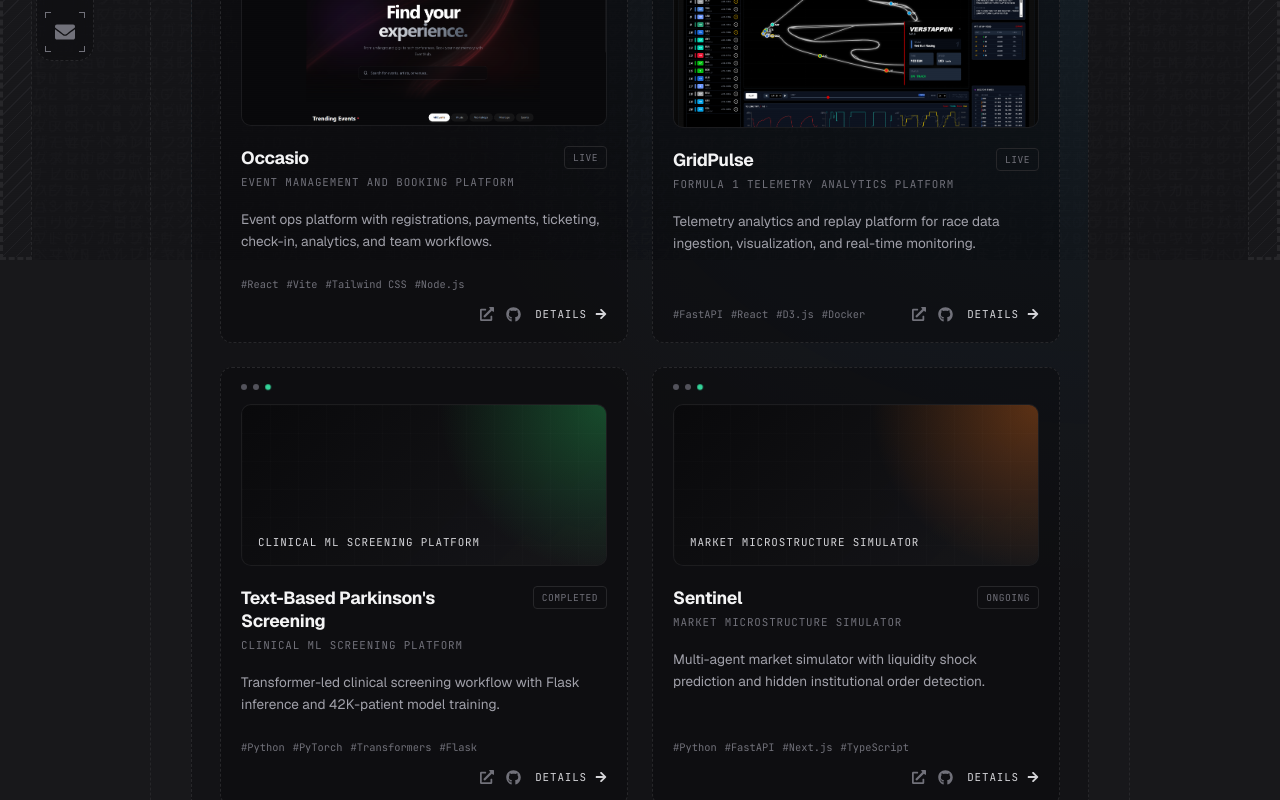
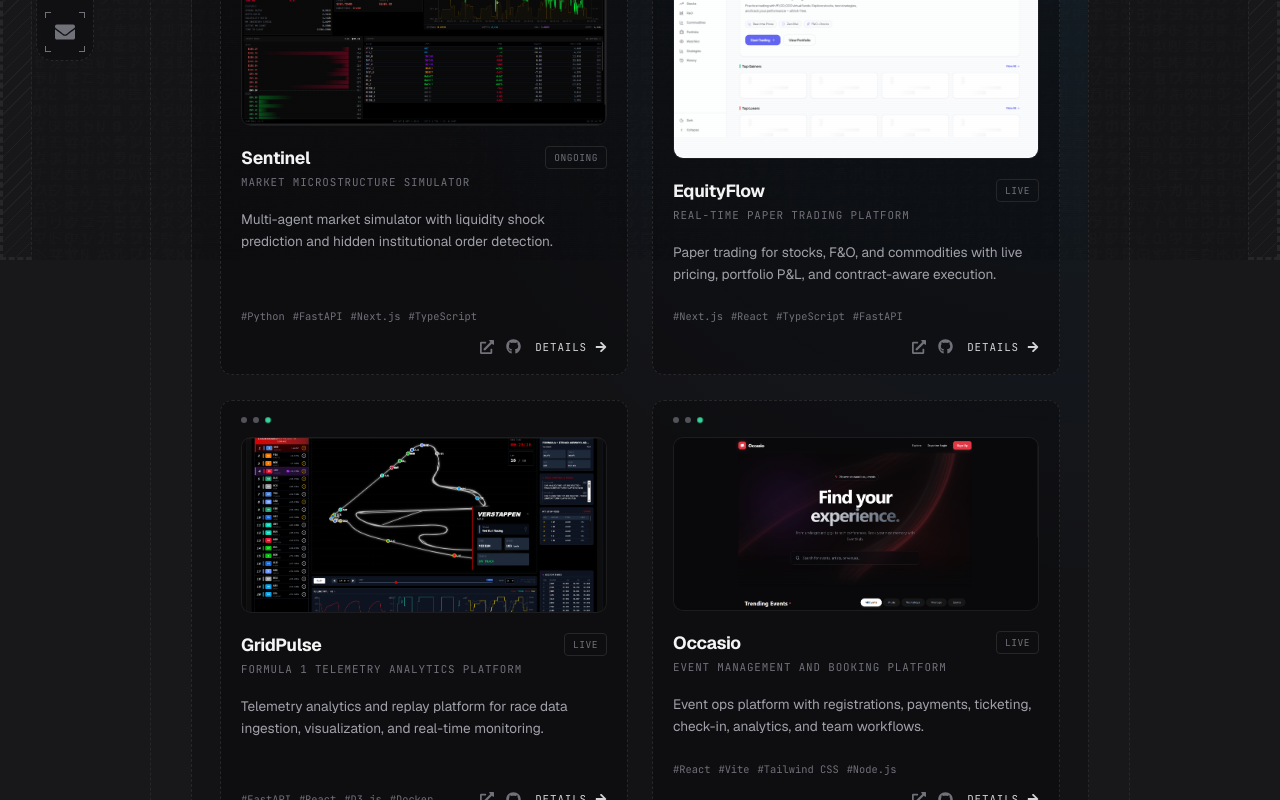
Before and after one commit to macayu17/ayushworks, a React (Vite) app: page /projects in a window 1280 px wide. Shown: the part 540-1340 px from the top of the page. Built offline with nearby package versions, Linux system fonts and the light colour scheme; a web font is replaced by a local one.

Commit message:
Rearranged the projects

```diff
--- a/src/data/projects.js
+++ b/src/data/projects.js
@@ -3,8 +3,9 @@ import gridPulseImage from '../assets/images/f1.png';
 import equityFlowImage from '../assets/images/equityflow.png';
 import attendlyImage from '../assets/images/attendly.png';
 import vectorImage from '../assets/images/vector.png';
+import sentinelImage from '../assets/images/Sentinel.png';
 
-export const projectCatalog = [
+const rawProjectCatalog = [
   {
     slug: 'occasio',
     title: 'Occasio',
@@ -90,7 +91,7 @@ export const projectCatalog = [
     tags: ['Python', 'FastAPI', 'Next.js', 'TypeScript', 'WebSockets', 'XGBoost'],
     github: 'https://github.com/macayu17/SENTINEL',
     live: 'https://sentinel.ayushh.in/',
-    image: null,
+    image: sentinelImage,
     accent: '#f97316'
   },
   {
@@ -183,6 +184,23 @@ export const projectCatalog = [
   }
 ];
 
+const projectDisplayOrder = [
+  'sentinel',
+  'equityflow',
+  'gridpulse',
+  'occasio',
+  'attendly',
+  'parkinsons-screening',
+  'vector',
+  'multimodal-sentiment'
+];
+
+const projectLookup = new Map(rawProjectCatalog.map((project) => [project.slug, project]));
+
+export const projectCatalog = projectDisplayOrder
+  .map((slug) => projectLookup.get(slug))
+  .filter(Boolean);
+
 export const featuredProjects = projectCatalog.slice(0, 4);
 
 export const getProjectBySlug = (slug) =>
```
Also changed, not shown: src/assets/images/Sentinel.png (added).
